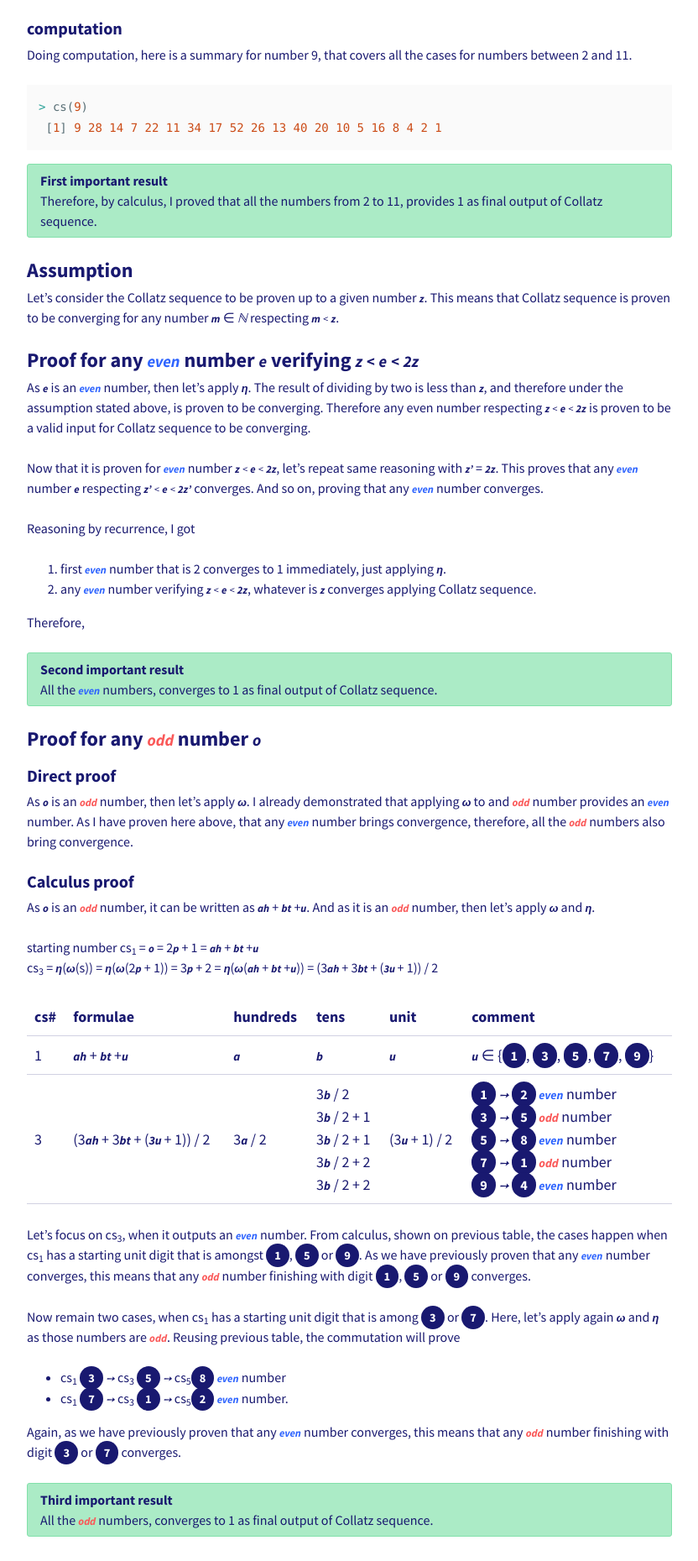
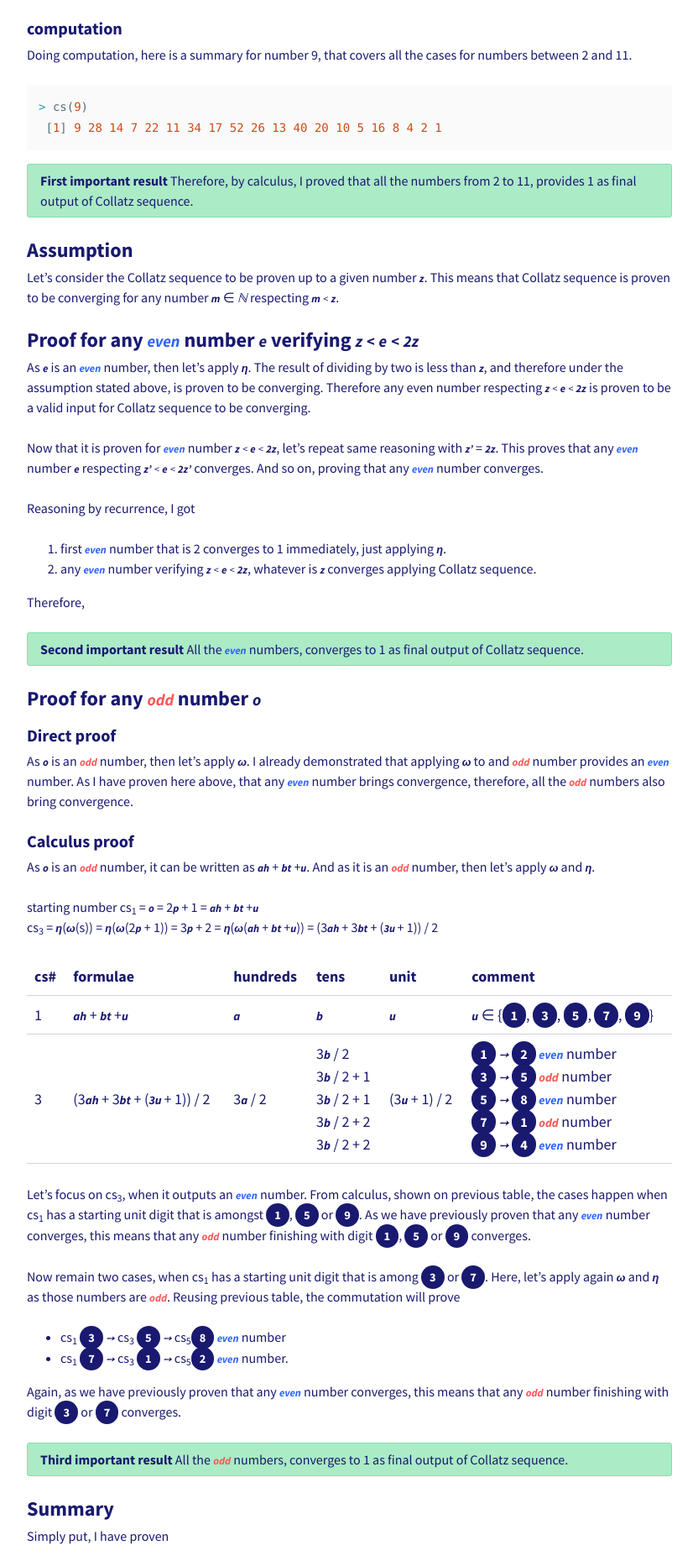
Before and after one commit to neonira/neonira.github.io, a Jekyll site: the page built from _posts/2018-06-18-CollatzSequence.md, in a window 1280 px wide. Shown: the part 1252-3111 px from the top of the page at 84% size, without its empty margins (335-1167 px from the left). Built offline with Jekyll 4.4.1, drawn with Linux system fonts in a browser that asks for light colours; nearby versions of some CDN libraries; comment, search, counter and statistics services are not loaded.

````diff
--- a/_posts/2018-06-18-CollatzSequence.md
+++ b/_posts/2018-06-18-CollatzSequence.md
@@ -37,7 +37,7 @@ Doing computation, here is a summary for number 9, that covers all the cases for
 ```
 
 <span class='do'>
-**First important result**
+  <b>First important result</b>
 Therefore, by calculus, I proved that all the numbers from 2 to 11, provides 1 as final output of Collatz sequence.
 </span>
 
@@ -59,7 +59,7 @@ Reasoning by recurrence, I got
 Therefore,
 
 <span class='do'>
-**Second important result**
+  <b>Second important result</b>
 All the <cite class='kw even'></cite> numbers, converges to 1 as final output of Collatz sequence.
 </span>
 
@@ -114,7 +114,7 @@ Now remain two cases, when cs<sub>1</sub> has a starting unit digit that is amon
 Again, as we have previously proven that any <cite class='kw even'></cite> number converges, this means that any <cite class='kw odd'></cite> number finishing with digit <span class='digit digit3'></span> or <span class='digit digit7'></span> converges.
 
 <span class='do'>
-**Third important result**
+  <b>Third important result</b>
 All the <cite class='kw odd'></cite> numbers, converges to 1 as final output of Collatz sequence.
 </span>
 
````
